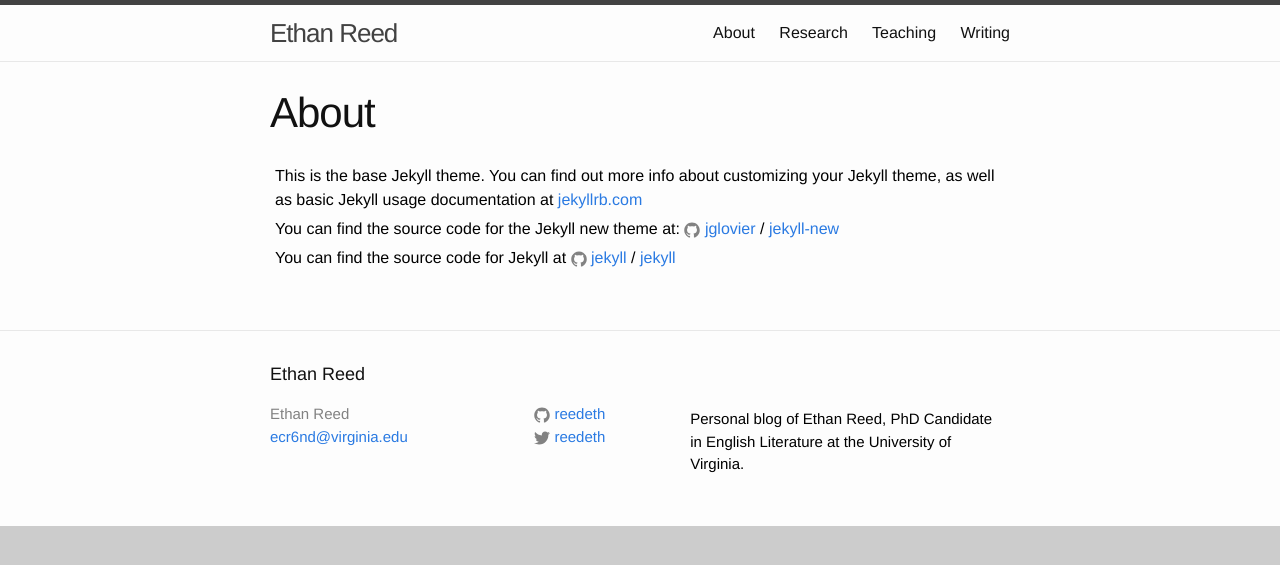
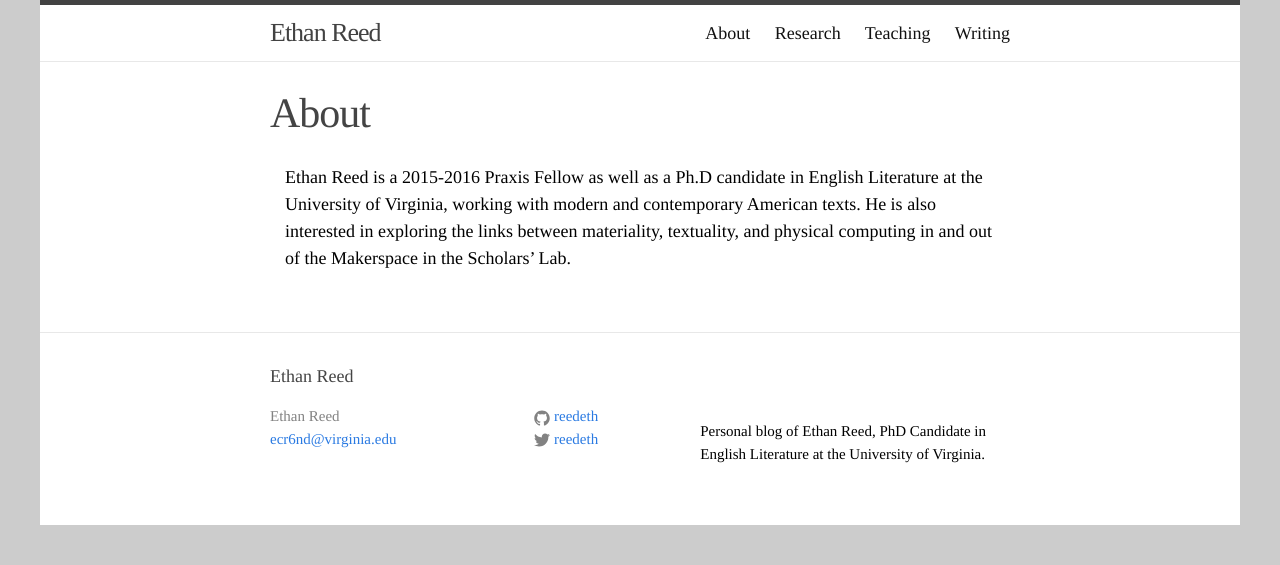
Before and after one commit to reedeth/reedeth.github.io, a Jekyll site: the page built from about.md, in a window 1280 px wide. Shown: the top 565 px of the page. Built offline with Jekyll 4.4.1, drawn with Linux system fonts in a browser that asks for light colours.

Commit message:
a few more edits on posts and big change in un-commenting that one part of stylesheet

```diff
--- a/_config.yml
+++ b/_config.yml
@@ -8,7 +8,7 @@
 # Site settings
 title: Ethan Reed
 email: ecr6nd@virginia.edu
-description: > # this means to ignore newlines until "baseurl:"
+description: >
   Personal blog of Ethan Reed, PhD Candidate in English
   Literature at the University of Virginia.
 baseurl: "" # the subpath of your site, e.g. /blog
--- a/about.md
+++ b/about.md
@@ -4,12 +4,4 @@ title: About
 permalink: /about/
 ---
 
-This is the base Jekyll theme. You can find out more info about customizing your Jekyll theme, as well as basic Jekyll usage documentation at [jekyllrb.com](http://jekyllrb.com/)
-
-You can find the source code for the Jekyll new theme at:
-{% include icon-github.html username="jglovier" %} /
-[jekyll-new](https://github.com/jglovier/jekyll-new)
-
-You can find the source code for Jekyll at
-{% include icon-github.html username="jekyll" %} /
-[jekyll](https://github.com/jekyll/jekyll)
+Ethan Reed is a 2015-2016 Praxis Fellow as well as a Ph.D candidate in English Literature at the University of Virginia, working with modern and contemporary American texts.  He is also interested in exploring the links between materiality, textuality, and physical computing in and out of the Makerspace in the Scholars' Lab.
--- a/style.css
+++ b/style.css
@@ -1,23 +1,24 @@
 html {
   background-color: #ccc;
 }
-/*body {
+body {
   max-width: 1200px;
   margin-left: auto;
   margin-right: auto;
   font-size: 18px;
-  font-family: Times, serif;
+  font-family: Times, sans-serif;
   color: #444;
   background-color: #fff;
-}*/
+}
 
 h1 {
   font-size: 40px;
 }
 
 p {
-  margin: 5px;
+  margin: 15px;
   color: black;
+  line-height:;
 }
 
 .left-images{
@@ -26,5 +27,5 @@ p {
   padding-bottom: 18px;
   max-width: 300px;
   max-height: 200px;
-  margin-left: -50px;
+  margin-left: -80px;
 }
```
Also changed, not shown: _posts/2015-03-11-printing-things-that-print.md (+0 -1 lines), _posts/2015-12-03-ghost-in-the-graph.md (+1 -1 lines), 4 other files.
